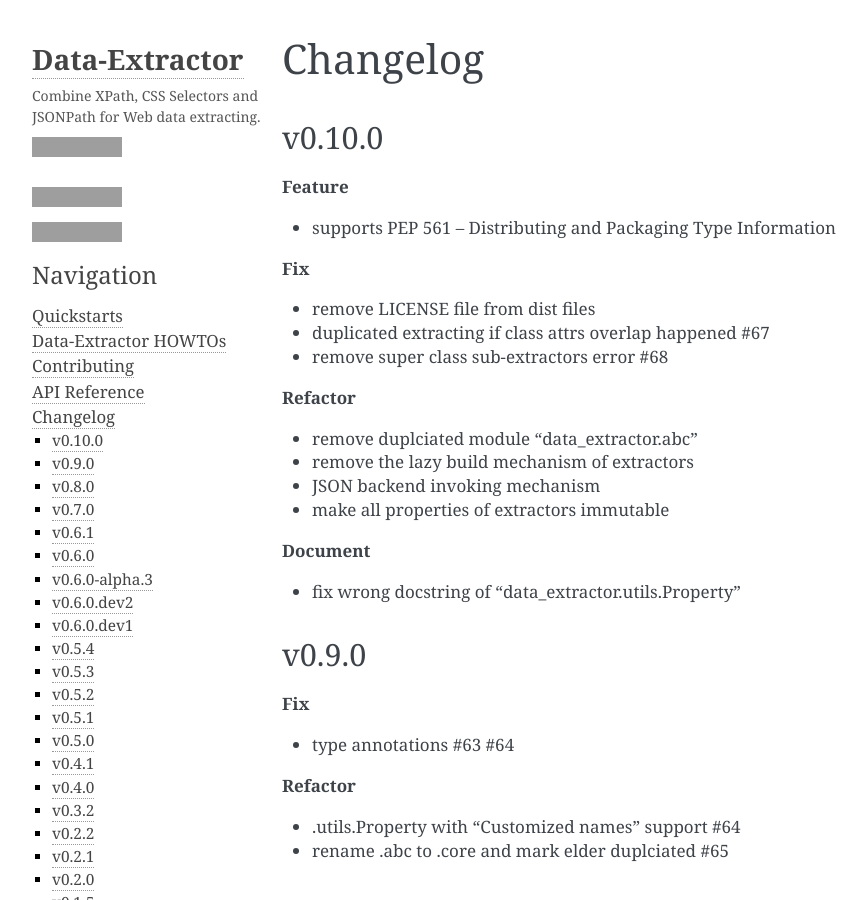
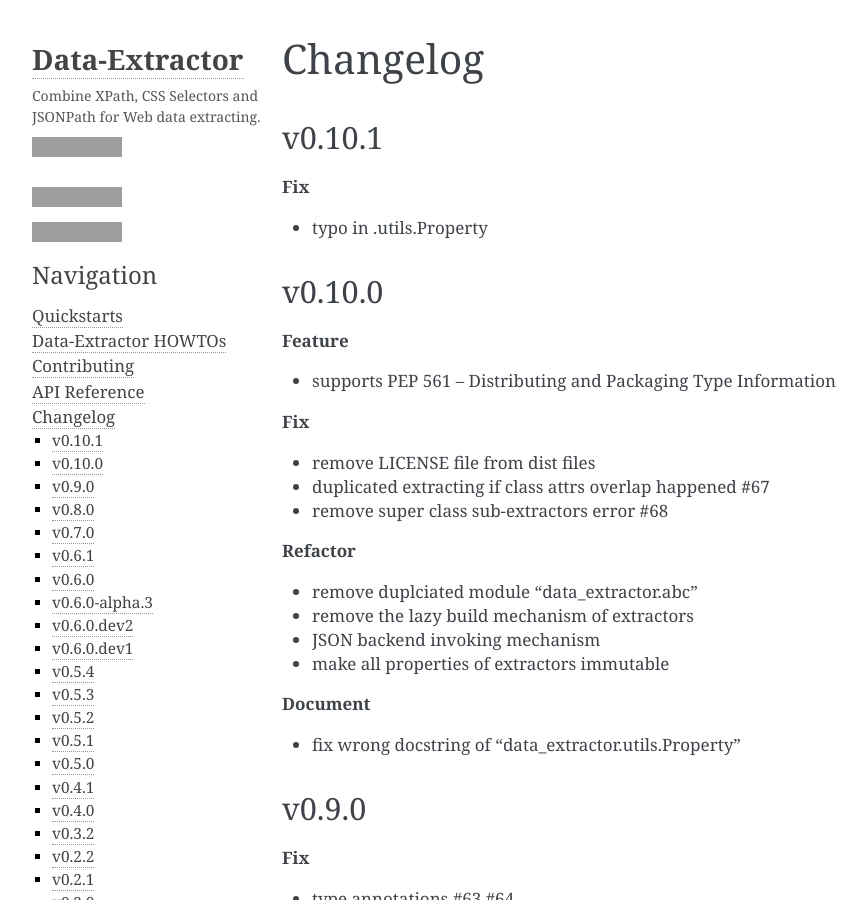
Before and after one commit to linw1995/data_extractor, a Sphinx documentation site: the page built from docs/source/changelog.rst, in a window 1280 px wide and 900 px high, cut to the strip 0-900 px from the top of the window. Shown: the whole strip, without its empty margins (106-972 px from the left). Built offline with Sphinx 7.4.7, drawn with Linux system fonts in a browser that asks for light colours; grey boxes are pictures that could not be loaded.

Commit message:
bump: version 0.10.0 -> 0.10.1

```diff
--- a/README.rst
+++ b/README.rst
@@ -165,6 +165,13 @@ Testing in multiple Python environments is powered by CLI nox_.
 Changelog
 <<<<<<<<<
 
+v0.10.1
+~~~~~~~
+
+**Fix**
+
+- typo in .utils.Property
+
 v0.10.0
 ~~~~~~~~~~
 
--- a/docs/source/changelog.rst
+++ b/docs/source/changelog.rst
@@ -1,6 +1,13 @@
 =========
 Changelog
 =========
+
+v0.10.1
+~~~~~~~
+
+**Fix**
+
+- typo in .utils.Property
 
 v0.10.0
 ~~~~~~~~~~
```
